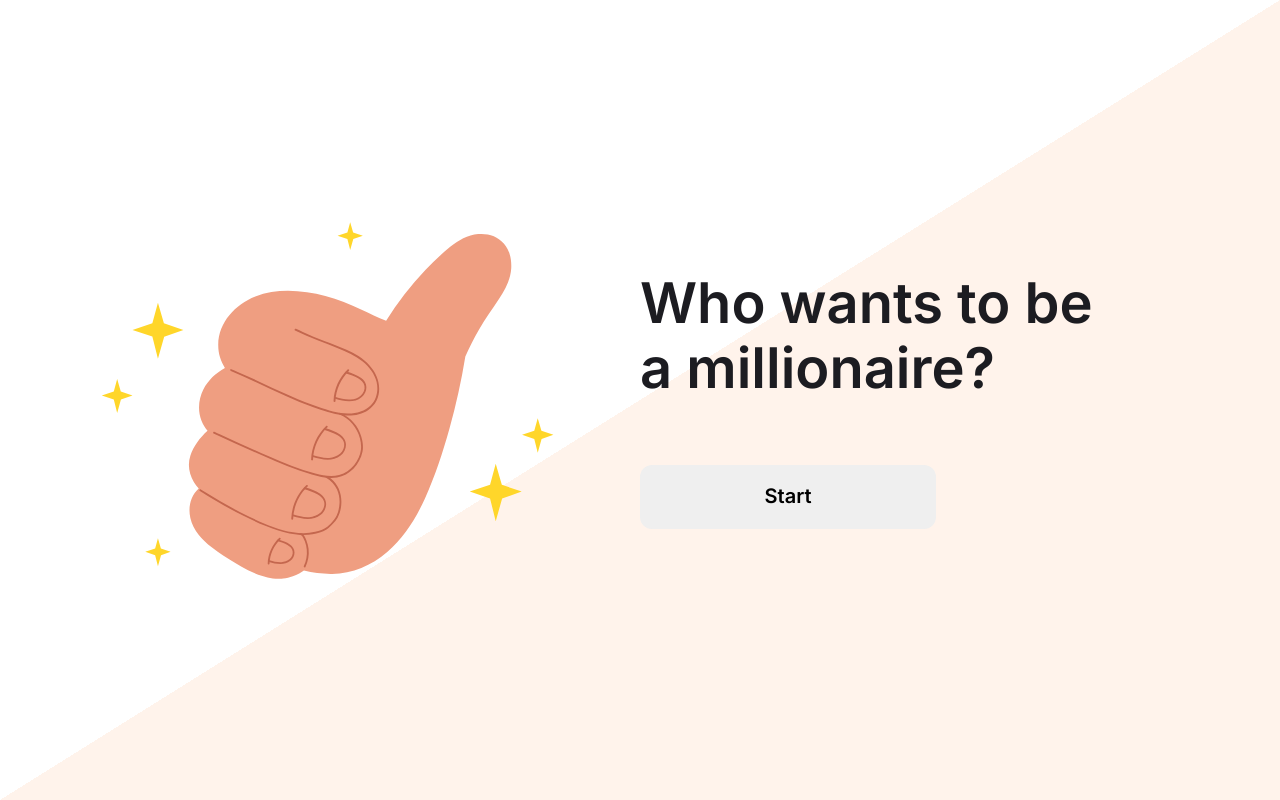
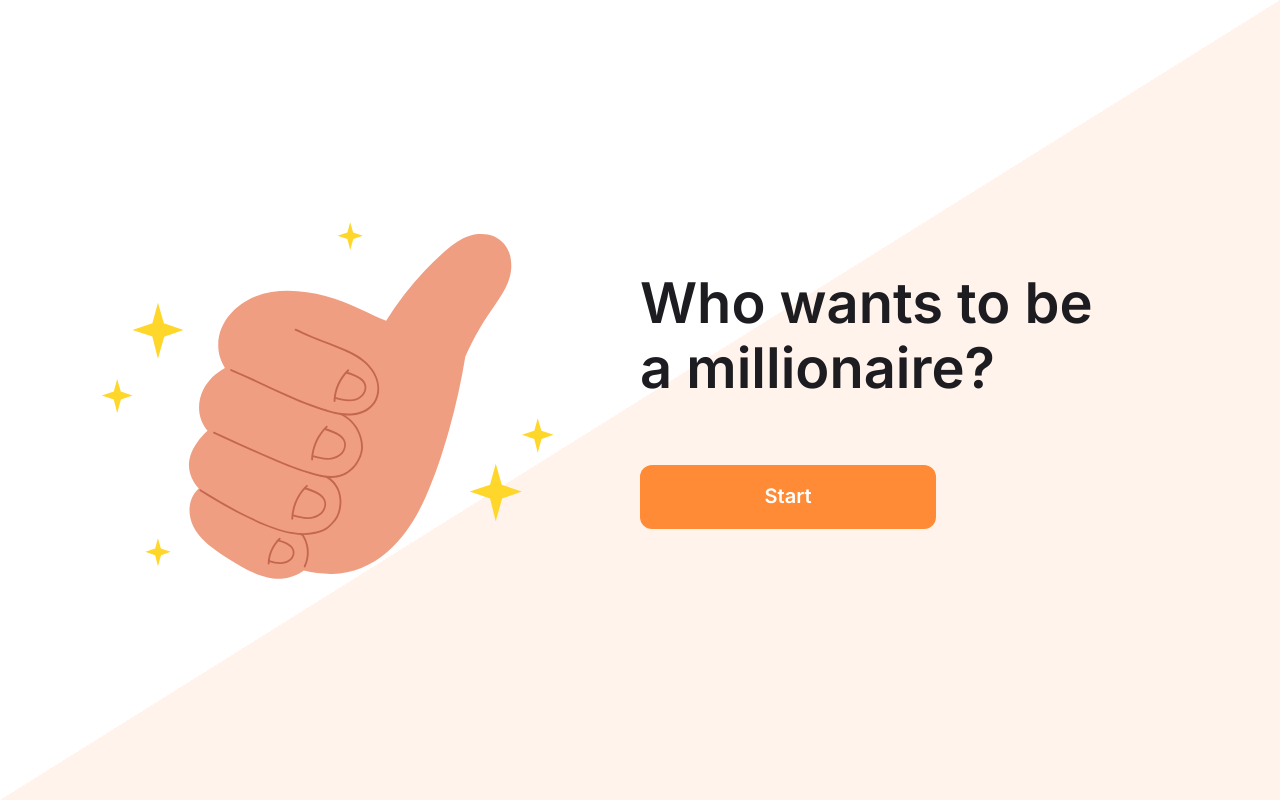
Before and after one commit to YuliiaNeshta/quiz-game, a React (Create React App) app: page / in a window 1280 px wide. Built offline with nearby package versions, Linux system fonts and the light colour scheme.

Commit message:
feature: add media styles for button and reset for score

```diff
--- a/src/components/Button/Button.module.scss
+++ b/src/components/Button/Button.module.scss
@@ -1,4 +1,5 @@
 @import "../../style/color";
+@import "../../style/breakpoints";
 
 .button{
   height: 4rem;
@@ -15,10 +16,14 @@
   font-size: 1.25rem;
   line-height: 116%;
   border: none;
-  &.fill{
   color: #FFFFFF;
   background-color: $accent02;
   transition: background-color 0.5s ease;
+  @media screen and (max-width: $mobile){
+    height: 3rem;
+    font-size: 0.875rem;
+    border-radius: 0.5rem;
+  }
   &:hover{
     background-color: $accent03;
   }
@@ -26,4 +31,3 @@
     background-color: $accent;
   }
 }
-}
--- a/src/pages/Game/Game.tsx
+++ b/src/pages/Game/Game.tsx
@@ -43,6 +43,7 @@ const Game: FC = () => {
     setQuestionIdx(0);
     setAnswers([]);
     setClassNameForActiveAnswer('');
+    setScore('0');
   };
 
   const handleClick = (answer: string, correctAnswer: string) => {
```
Lines whose indentation alone changed are shown as unchanged.
